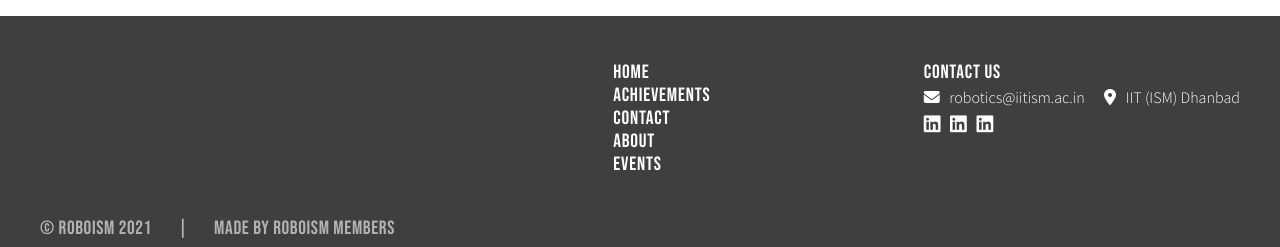
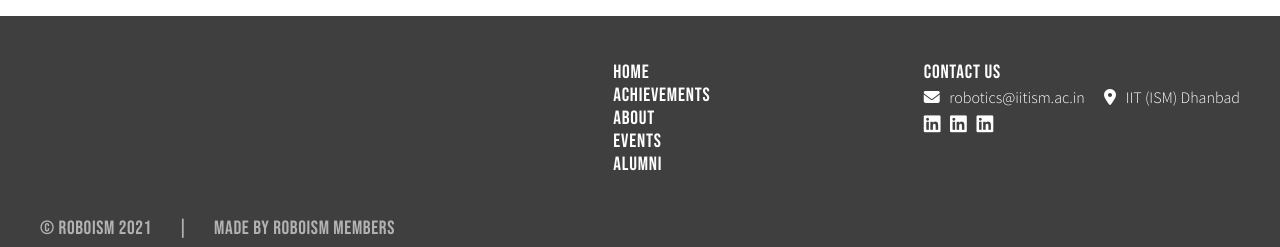
Before and after one commit to dhruvsh-1729/roboism.github.io, a Jekyll site: the page built from pages/index.html, in a window 1280 px wide and 900 px high, scrolled down 1285 px. Shown: the part 650-897 px from the top of the window. Built offline with Jekyll 4.4.1, drawn with Linux system fonts in a browser that asks for light colours; nearby versions of some CDN libraries.

Commit message:
design fixes

```diff
--- a/_includes/footer.html
+++ b/_includes/footer.html
@@ -1,13 +1,13 @@
-<footer>
+<footer id="contact">
     <div class="footer__items">
         <div class="footer__logo"></div>
         <div class="menu">
             <ul class="menu__nav">
-                <li class="menu__nav-item">Home</li>
-                <li class="menu__nav-item">Achievements</li>
-                <li class="menu__nav-item">Contact</li>
-                <li class="menu__nav-item">About</li>
-                <li class="menu__nav-item">Events</li>
+                <li class="menu__nav-item"><a href="/">Home</a></li>
+                <li class="menu__nav-item"><a href="/achievements">Achievements</a></li>
+                <li class="menu__nav-item"><a href="/about">About</a></li>
+                <li class="menu__nav-item"><a href="/events">Events</a></li>
+                <li class="menu__nav-item"><a href="/alumni">Alumni</a></li>
             </ul>
         </div>
         <div class="contact">
--- a/_includes/header.html
+++ b/_includes/header.html
@@ -28,7 +28,7 @@
                 </a>
             </li>
             <li class="menu__nav-item">
-                <a href="/contact">
+                <a href="#contact">
                     Contact
                 </a>
             </li>
--- a/css/global.css
+++ b/css/global.css
@@ -154,10 +154,11 @@
     display: flex;
 }
 
-footer .menu__nav-item {
+footer .menu__nav-item a {
     font-family: 'Bebas Neue';
     font-size: 1.2rem;
     letter-spacing: .05rem;
+    color: white;
 }
 
 .contact {
--- a/css/index.css
+++ b/css/index.css
@@ -91,16 +91,23 @@
     width: 100%;
     height: 100%;
     z-index: -1;
+    transition: top .2s, left .2s;
 }
 
-button.button--primary:after {
+button.button--primary::after {
     top: .2rem;
     left: .2rem;
 }
 
-button.button--primary:before {
+button.button--primary::before {
     top: -.2rem;
     left: -.2rem;
+}
+
+button.button--primary:hover::after,
+button.button--primary:hover::before {
+    top:0;
+    left:0;
 }
 
 .content__content--gallery {
```
Also changed, not shown: css/general.css (+9 -1 lines).
